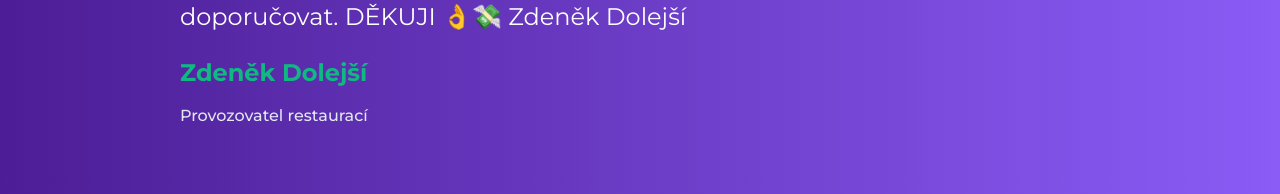
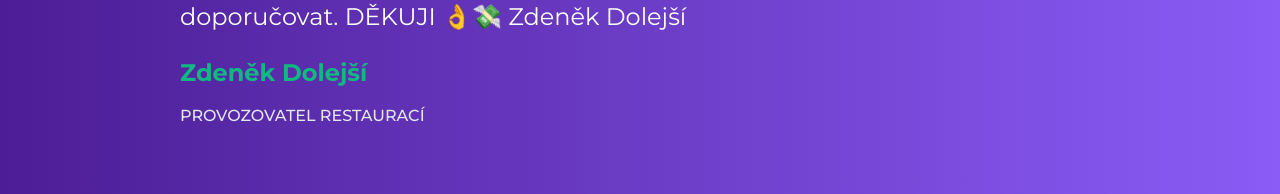
Before and after one commit to GTDN-Development/2116-davidsimana-cz-next, a Next.js app: page / in a window 1280 px wide. Shown: the part 6676-6870 px from the top of the page. Built offline with nearby package versions, Linux system fonts and the light colour scheme.

Commit message:
oprava velkých písmen u pozic v referencích

```diff
--- a/src/components/sections/Testimonials.tsx
+++ b/src/components/sections/Testimonials.tsx
@@ -90,7 +90,7 @@ export default function Testimonials({
                     level={"none"}
                     size="xs"
                     color="inherit"
-                    className="mb-0 text-left !font-medium text-gray-200"
+                    className="mb-0 text-left !font-medium uppercase text-gray-200"
                   >
                     {testimonial.position}
                   </Heading>
```
